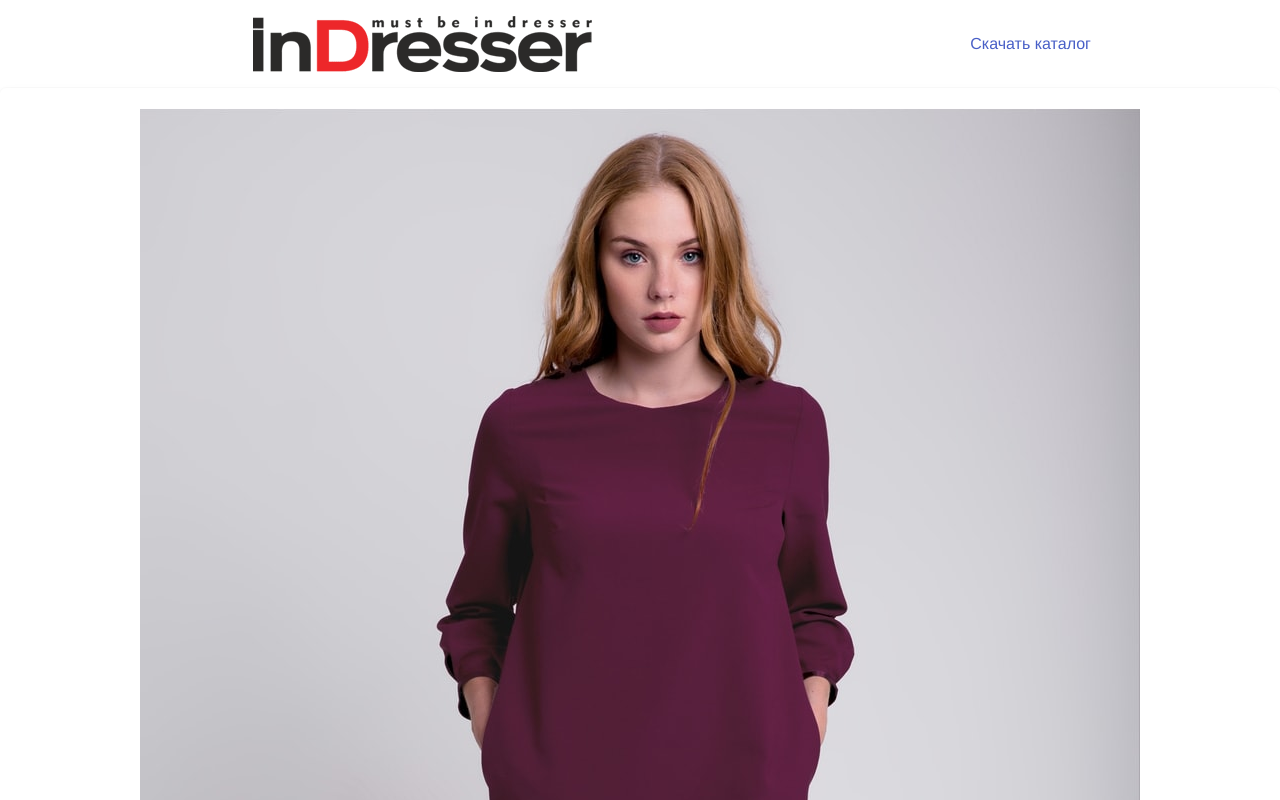
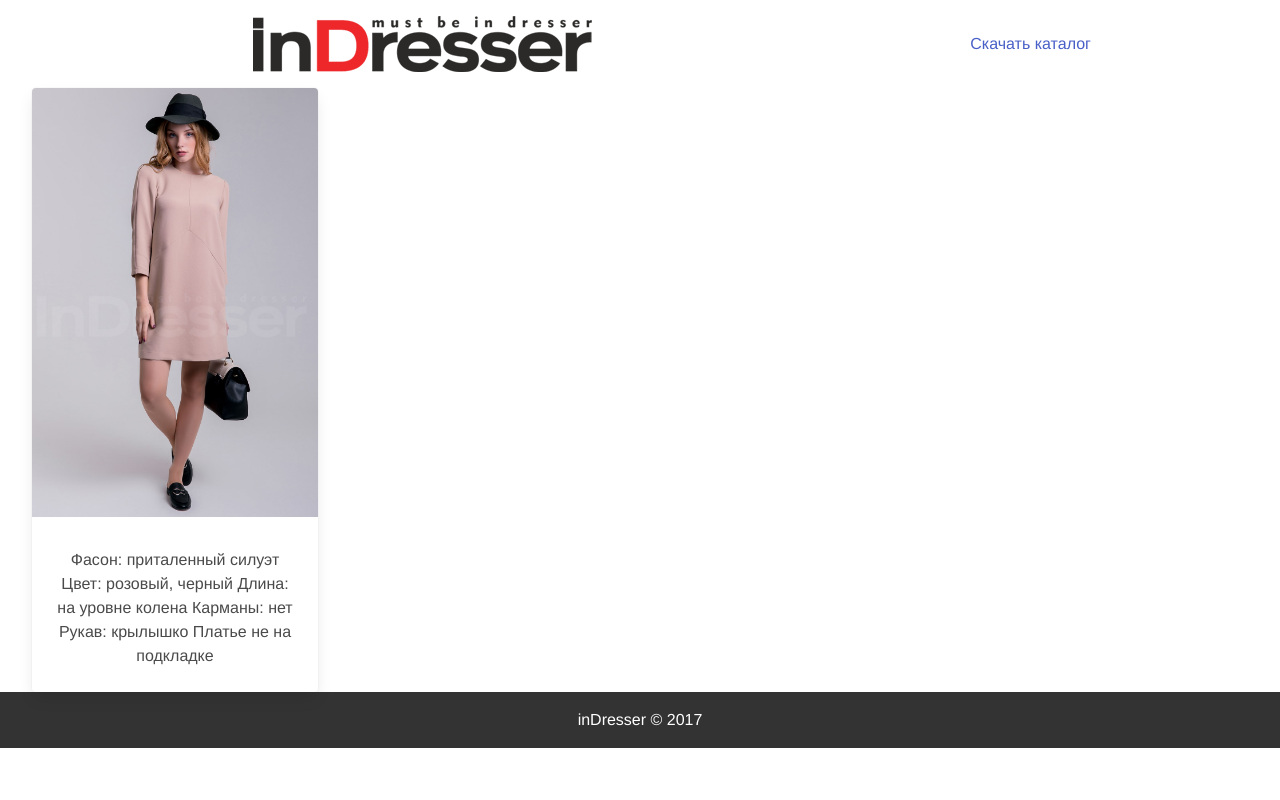
Before and after one commit to Sun1ive/indresser-catalog, a Vue app: page / in a window 1280 px wide. Shown: the top 800 px of the page. Built offline with nearby package versions, Linux system fonts and the light colour scheme.

Commit message:
added first route

```diff
--- /dev/null
+++ b/src/components/Card.vue
@@ -0,0 +1,38 @@
+<template>
+<div class="columns is-multiline">
+  <div class="column is-one-quarter" v-for="(item, i) in catalog" :key="i">
+    <div class="card">
+      <div class="card-image">
+        <img :src="item.img" :alt="item.title" @click="goToItem(item.id)">
+      </div>
+      <div class="card-content">
+        <div class="content">{{ item.desc }}</div>
+      </div>
+    </div>
+  </div>
+</div>
+
+</template>
+
+<script>
+import store from '@/store/index';
+
+export default {
+  methods: {
+    goToItem(id) {
+      this.$router.push(`/catalog/${id}`);
+    },
+  },
+  computed: {
+    catalog() {
+      return store;
+    },
+  },
+};
+</script>
+
+<style scoped>
+.card-image img {
+  max-height: 500px;
+}
+</style>
--- /dev/null
+++ b/src/components/Catalog.vue
@@ -0,0 +1,13 @@
+<template>
+  <div>
+    <h1>Hello this is catalog</h1>
+  </div>
+</template>
+
+<script>
+export default {};
+</script>
+
+<style scoped>
+
+</style>
--- a/src/components/Header.vue
+++ b/src/components/Header.vue
@@ -1,14 +1,20 @@
 <template>
   <header>
     <div class="container is-fluid">
-      <img src="../assets/logo.png" alt="logo">
+      <img @click="goHome" src="../assets/logo.png" alt="logo">
       <a class="download" href="">Скачать каталог</a>
     </div>
   </header>
 </template>
 
 <script>
-export default {};
+export default {
+  methods: {
+    goHome() {
+      this.$router.push('/');
+    },
+  },
+};
 </script>
 
 <style scoped>
@@ -18,4 +24,7 @@ export default {};
   align-items: center;
   justify-content: space-around;
 }
+.container img {
+  cursor: pointer;
+}
 </style>
--- a/src/components/Main.vue
+++ b/src/components/Main.vue
@@ -1,13 +1,19 @@
 <template>
-  <div>
-    <div class="box">
-      <img src="../assets/dresses/d16_1.jpg" alt="">
+  <main>
+    <div class="container is-fluid">
+      <app-Card></app-Card>
     </div>
-  </div>
+  </main>
 </template>
 
 <script>
-export default {};
+import Card from './Card';
+
+export default {
+  components: {
+    'app-Card': Card,
+  },
+};
 </script>
 
 <style scoped>
--- a/src/router/index.js
+++ b/src/router/index.js
@@ -1,6 +1,7 @@
 import Vue from 'vue';
 import Router from 'vue-router';
 import Main from '@/components/Main';
+import Catalog from '@/components/Catalog';
 
 Vue.use(Router);
 
@@ -12,5 +13,10 @@ export default new Router({
       name: 'Main',
       component: Main,
     },
+    {
+      path: '/catalog/:id',
+      name: 'Catalog',
+      component: Catalog,
+    },
   ],
 });
--- a/src/store/index.js
+++ b/src/store/index.js
@@ -2,12 +2,14 @@ const store = [
   {
     title: 'Платье 0101',
     price: 990,
+    id: 'f2s4h6',
     desc:
       `Фасон: приталенный силуэт Цвет: розовый, черный Длина: на уровне колена Карманы: нет Рукав: крылышко Платье не на подкладке`,
+    img: '/src/assets/dresses/d2bej1.jpg',
     gallery: [
-      '@/assets/dresses/d2bej1.jpg',
-      '@/assets/dresses/d2bej2.jpg',
-      '@/assets/dresses/d2bej3.jpg',
+      '/src/assets/dresses/d2bej1.jpg',
+      '/src/assets/dresses/d2bej2.jpg',
+      '/src/assets/dresses/d2bej3.jpg',
     ],
   },
 ];
```
